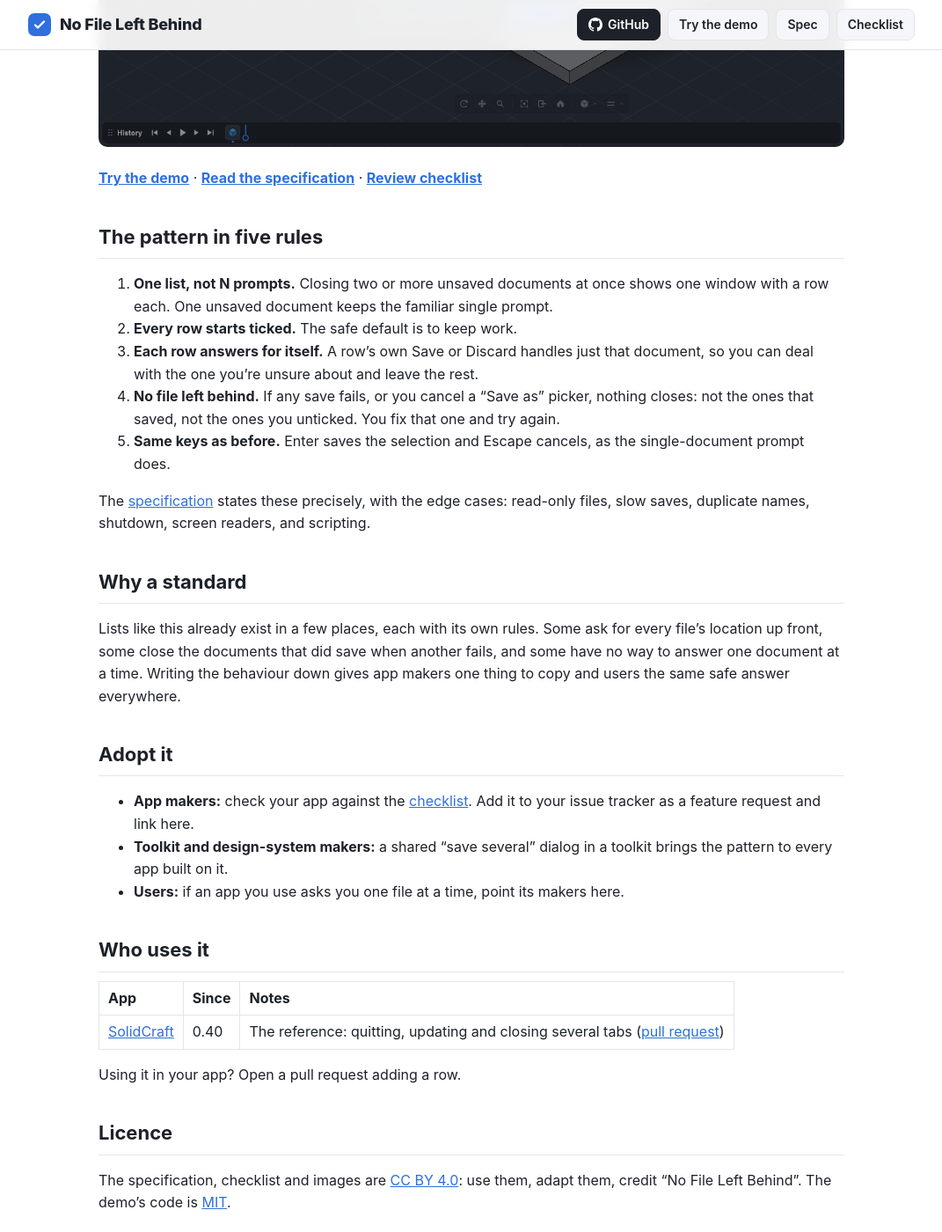
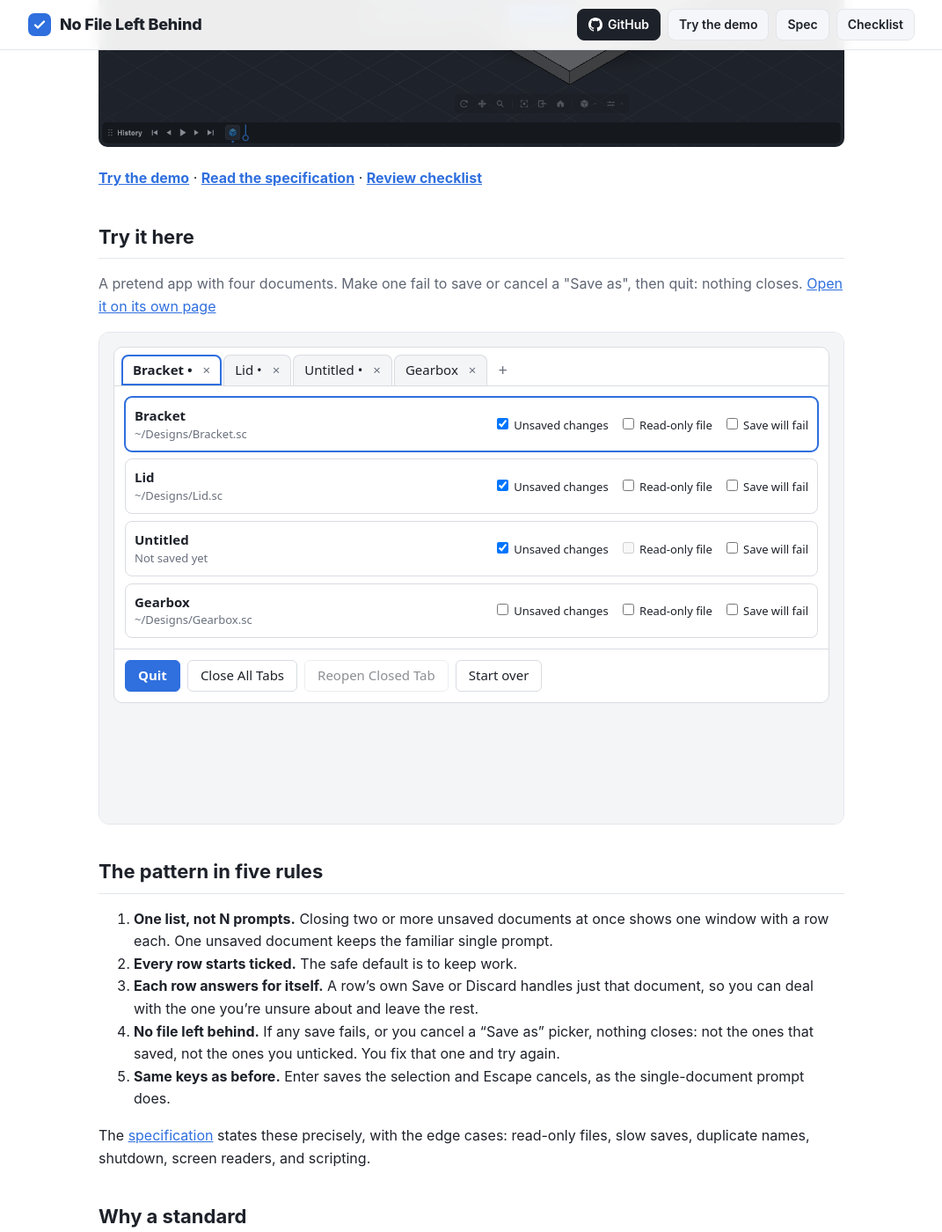
Before and after one commit to no-file-left-behind/no-file-left-behind.github.io, a Jekyll site: the page built from index.md, in a window 1280 px wide and 1400 px high, scrolled down 1055 px. Shown: the whole window at 88% size, without its empty margins (104-1175 px from the left). Built offline with Jekyll 4.4.1, drawn with Linux system fonts in a browser that asks for light colours; our own code applies the rules of GitHub Pages for plain Markdown files.

Commit message:
Site: the demo runs right on the front page, in its own Try it section

```diff
--- a/_includes/topbar.html
+++ b/_includes/topbar.html
@@ -9,7 +9,7 @@
         <svg viewBox="0 0 16 16" aria-hidden="true"><path d="M8 0C3.58 0 0 3.58 0 8c0 3.54 2.29 6.53 5.47 7.59.4.07.55-.17.55-.38 0-.19-.01-.82-.01-1.49-2.01.37-2.53-.49-2.69-.94-.09-.23-.48-.94-.82-1.13-.28-.15-.68-.52-.01-.53.63-.01 1.08.58 1.23.82.72 1.21 1.87.87 2.33.66.07-.52.28-.87.51-1.07-1.78-.2-3.64-.89-3.64-3.95 0-.87.31-1.59.82-2.15-.08-.2-.36-1.02.08-2.12 0 0 .67-.21 2.2.82.64-.18 1.32-.27 2-.27.68 0 1.36.09 2 .27 1.53-1.04 2.2-.82 2.2-.82.44 1.1.16 1.92.08 2.12.51.56.82 1.27.82 2.15 0 3.07-1.87 3.75-3.65 3.95.29.25.54.73.54 1.48 0 1.07-.01 1.93-.01 2.2 0 .21.15.46.55.38A8.013 8.013 0 0016 8c0-4.42-3.58-8-8-8z"/></svg>
         GitHub
       </a>
-      <a href="{{ '/demo/' | relative_url }}"{% if page.url contains '/demo/' %} aria-current="page"{% endif %}>Try the demo</a>
+      <a href="{{ '/' | relative_url }}#try-it">Try the demo</a>
       <a href="{{ '/SPEC.html' | relative_url }}"{% if page.url contains 'SPEC' %} aria-current="page"{% endif %}>Spec</a>
       <a href="{{ '/CHECKLIST.html' | relative_url }}"{% if page.url contains 'CHECKLIST' %} aria-current="page"{% endif %}>Checklist</a>
     </nav>
--- a/assets/site.css
+++ b/assets/site.css
@@ -38,6 +38,8 @@ a { color: var(--accent); }
 .page table { border-collapse: collapse; width: 100%; display: block; overflow-x: auto; }
 .page th, .page td { border: 1px solid var(--line); padding: 6px 10px; text-align: left; }
 .page blockquote { margin: 0; padding: 0 14px; border-left: 3px solid var(--line); color: var(--muted); }
+.try-it iframe { display: block; width: 100%; height: 760px; border: 1px solid var(--line); border-radius: 12px; background: var(--bg); }
+.try-it p { color: var(--muted); }
 .site-foot { border-top: 1px solid var(--line); color: var(--muted); font-size: 13px; }
 .site-foot .inner { max-width: 880px; margin: 0 auto; padding: 16px; }
 
--- a/demo/index.html
+++ b/demo/index.html
@@ -24,6 +24,8 @@
       --accent: #4a8bf2; --accent-text: #ffffff; --danger: #ef6b66; --ok: #4cc283; --shade: rgba(0, 0, 0, 0.55); }
   }
   * { box-sizing: border-box; }
+  .embedded .topbar, .embedded main > h1, .embedded main > p.lead { display: none; }
+  .embedded main { padding-top: 16px; padding-bottom: 16px; }
   a { color: var(--accent); }
   body { margin: 0; font: 15px/1.45 system-ui, -apple-system, "Segoe UI", sans-serif; background: var(--bg); color: var(--text); }
   main { max-width: 900px; margin: 0 auto; padding: 24px 16px 48px; }
@@ -153,6 +155,14 @@
 <script>
 "use strict";
 const $ = (id) => document.getElementById(id);
+// Embedded in the site's front page (?embed): no bar or heading of its own, and it tells the page
+// its height so the frame fits it.
+if (new URLSearchParams(location.search).has("embed")) {
+  document.documentElement.classList.add("embedded");
+  const tell = () => parent.postMessage({ nflbHeight: document.querySelector("main").getBoundingClientRect().bottom + 8 }, "*");
+  new ResizeObserver(tell).observe(document.body);
+  addEventListener("load", tell);
+}
 const START = [
   { name: "Bracket", path: "~/Designs/Bracket.sc", dirty: true },
   { name: "Lid", path: "~/Designs/Lid.sc", dirty: true },
--- /dev/null
+++ b/index.md
@@ -0,0 +1,29 @@
+---
+layout: default
+title: No File Left Behind
+---
+{%- comment -%}
+The site's front page: the README, with the live demo as its own section after the introduction.
+GitHub's README view can't run a page inside a page, so the README links the demo instead.
+{%- endcomment -%}
+{%- capture readme -%}{% include_relative README.md %}{%- endcapture -%}
+{%- assign readme = readme
+  | replace: "(SPEC.md)", "(SPEC.html)"
+  | replace: "(CHECKLIST.md)", "(CHECKLIST.html)"
+  | replace: "(https://raykholo.github.io/no-file-left-behind/demo/)", "(#try-it)" -%}
+{%- assign parts = readme | split: "## The pattern in five rules" -%}
+{{ parts[0] | markdownify }}
+<section id="try-it" class="try-it">
+  <h2>Try it here</h2>
+  <p>A pretend app with four documents. Make one fail to save or cancel a "Save as", then quit: nothing closes.
+    <a href="{{ '/demo/' | relative_url }}">Open it on its own page</a></p>
+  <iframe id="demo-frame" src="{{ '/demo/?embed' | relative_url }}" title="No File Left Behind demo" loading="lazy"></iframe>
+</section>
+<script>
+  // The demo says how tall it is, so the frame fits it without a scrollbar of its own.
+  window.addEventListener("message", (e) => {
+    const h = e.data && e.data.nflbHeight;
+    if (typeof h === "number" && h > 0) document.getElementById("demo-frame").style.height = Math.max(560, Math.ceil(h)) + "px";
+  });
+</script>
+{{ "## The pattern in five rules" | append: parts[1] | markdownify }}
```
